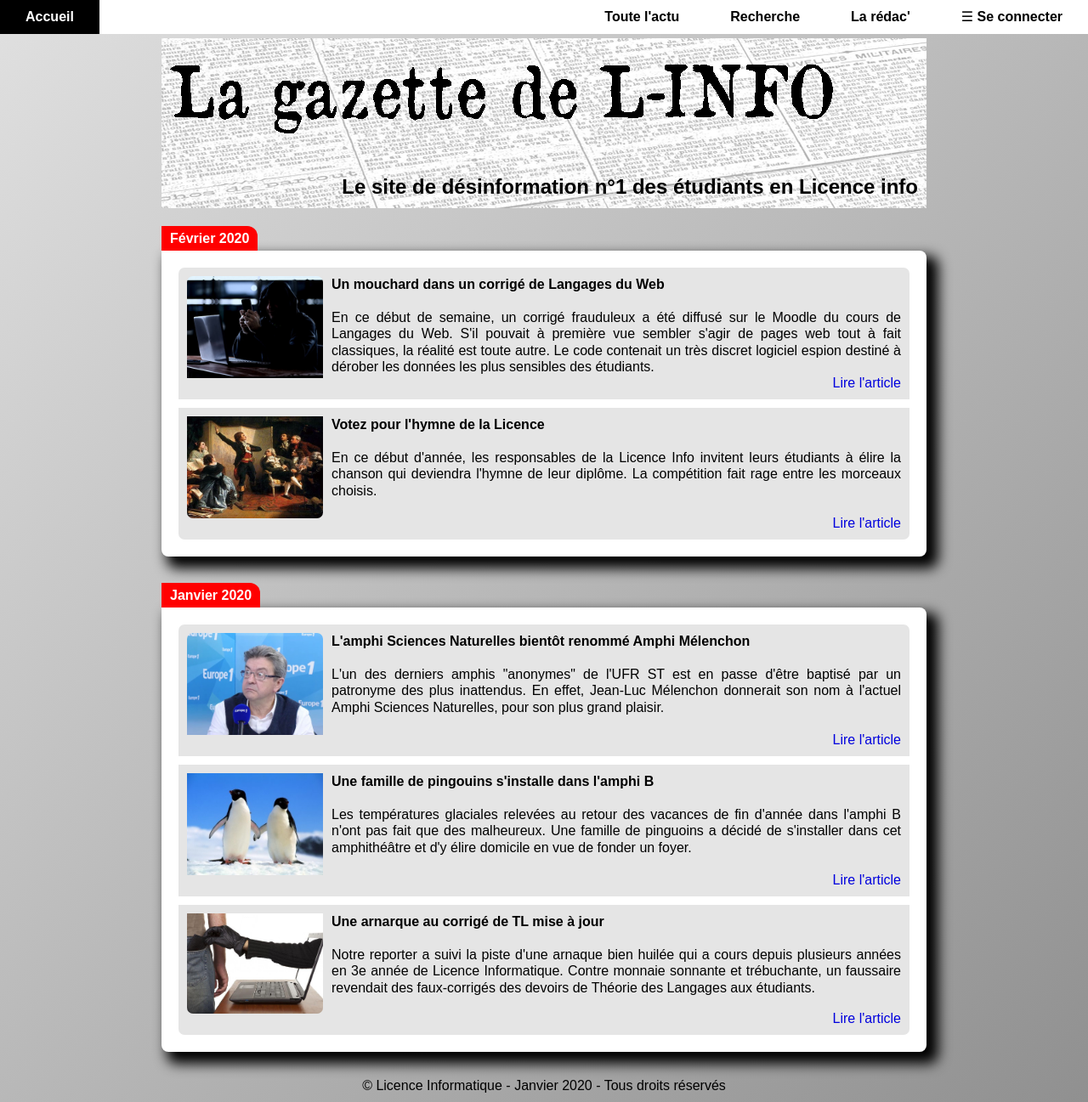
After one commit to FrancoisPog/La-gazette-de-l-INFO, a PHP site: page /html/actus.html in a window 1280 px wide. The commit adds this page. Shown: the whole page at 85% size. Run offline with PHP 8.4, Linux system fonts and the light colour scheme.

Commit message:
styles for actus.html are done

```diff
--- /dev/null
+++ b/html/actus.html
@@ -0,0 +1,92 @@
+<!DOCTYPE html>
+<html lang="fr">
+
+<head>
+    <meta charset="utf-8">
+    <title>Accueil</title>
+    <link rel="stylesheet" href="../styles/gazette.css">
+</head>
+
+<body>
+    <nav>
+        <ul>
+            <li><a href="../index.html">Accueil</a></li>
+            <li><a href="actus.html">Toute l'actu</a></li>
+            <li><a href="recherche.php">Recherche</a></li>
+            <li><a href="redaction.html">La rédac'</a></li>
+            <li><a href="connexion.php">Se connecter</a></li>
+        </ul>
+    </nav>
+
+    <header>
+        <img src="../images/titre.png" alt="Titre : La gazette de l'info">
+        <h1>Le site de désinformation n°1 des étudiants en Licence info</h1>
+    </header>
+
+    <main id="actus">
+        <section class="type1">
+            <h2>Février 2020</h2>
+            <article>
+                <img src="../images/hacker.jpg" alt="Photo d'un hacker">
+                <h3>Un mouchard dans un corrigé de Langages du Web</h3>
+                <p>
+                    En ce début de semaine, un corrigé frauduleux a été diffusé sur le Moodle du cours de Langages du
+                    Web. S'il pouvait à première vue sembler s'agir de pages web tout à fait classiques, la réalité est
+                    toute autre. Le code contenait un très discret logiciel espion destiné à dérober les données les
+                    plus sensibles des étudiants.
+                </p>
+                <a href="../php/article.php?id=1">Lire l'article</a>
+            </article>
+            <article>
+                <img src="../images/hymne.jpg" alt="Hymne de la Licence">
+                <h3>Votez pour l'hymne de la Licence</h3>
+                <p>
+                    En ce début d'année, les responsables de la Licence Info invitent leurs étudiants à élire la chanson
+                    qui deviendra l'hymne de leur diplôme. La compétition fait rage entre les morceaux choisis.
+                </p>
+                <a href="../php/article.php?id=1">Lire l'article</a>
+            </article>
+        </section>
+
+        <section class="type1">
+            <h2>Janvier 2020</h2>
+            <article>
+                <img src="../images/melenchon.jpg" alt="Photo d'un hacker">
+                <h3> L'amphi Sciences Naturelles bientôt renommé Amphi Mélenchon</h3>
+                <p>
+                    L'un des derniers amphis "anonymes" de l'UFR ST est en passe d'être baptisé par un patronyme des
+                    plus
+                    inattendus. En effet, Jean-Luc Mélenchon donnerait son nom à l'actuel Amphi Sciences Naturelles,
+                    pour son plus grand plaisir.
+                </p>
+                <a href="../php/article.php?id=1">Lire l'article</a>
+            </article>
+            <article>
+                <img src="../images/pingouins.jpg" alt="Photo d'un hacker">
+                <h3>Une famille de pingouins s'installe dans l'amphi B</h3>
+                <p>
+                    Les températures glaciales relevées au retour des vacances de fin d'année dans l'amphi B n'ont pas
+                    fait que des malheureux. Une famille de pinguoins a décidé de s'installer dans cet amphithéâtre et
+                    d'y élire domicile en vue de fonder un foyer.
+                </p>
+                <a href="../php/article.php?id=1">Lire l'article</a>
+            </article>
+            <article>
+                <img src="../images/arnaque.jpg" alt="Hymne de la Licence">
+                <h3>Une arnarque au corrigé de TL mise à jour</h3>
+                <p>
+                    Notre reporter a suivi la piste d'une arnaque bien huilée qui a cours depuis plusieurs années en 3e
+                    année de Licence Informatique. Contre monnaie sonnante et trébuchante, un faussaire revendait des
+                    faux-corrigés des devoirs de Théorie des Langages aux étudiants.
+                </p>
+                <a href="../php/article.php?id=1">Lire l'article</a>
+            </article>
+        </section>
+
+    </main>
+    <footer>
+        <p> &copy; Licence Informatique - Janvier 2020 - Tous droits réservés</p>
+    </footer>
+</body>
+
+</html>
--- a/styles/gazette.css
+++ b/styles/gazette.css
@@ -352,7 +352,7 @@ main footer p{
     font-size: 0.9em;
     font-weight: bold;
 }
-#redaction article h3{
+h3{
     font-weight: bold;
     margin-bottom: 20px;
 }
@@ -407,3 +407,35 @@ main footer p{
     padding: 10px 10px;
 
 }
+
+/* --------------------- PAGE ACTUS ---------------------*/
+
+#actus article{
+    position: relative;
+    background-color: #E5E5E5;
+    padding: 10px;
+}
+
+#actus article + article{
+    margin-top: 10px;
+}
+
+#actus article:first-of-type, #actus article:first-of-type img {
+    border-radius: 7px 7px 0px 0px;
+}
+#actus article:last-of-type, #actus article:last-of-type img{
+    border-radius:0px 0px 7px 7px ;
+}
+
+#actus article a {
+    position: absolute;
+    right: 10px;
+    bottom: 10px;
+}
+
+#actus section article img{
+    float: left;
+    width: 160px;
+    margin-right: 10px;
+    margin-bottom: 15px;
+}
```
